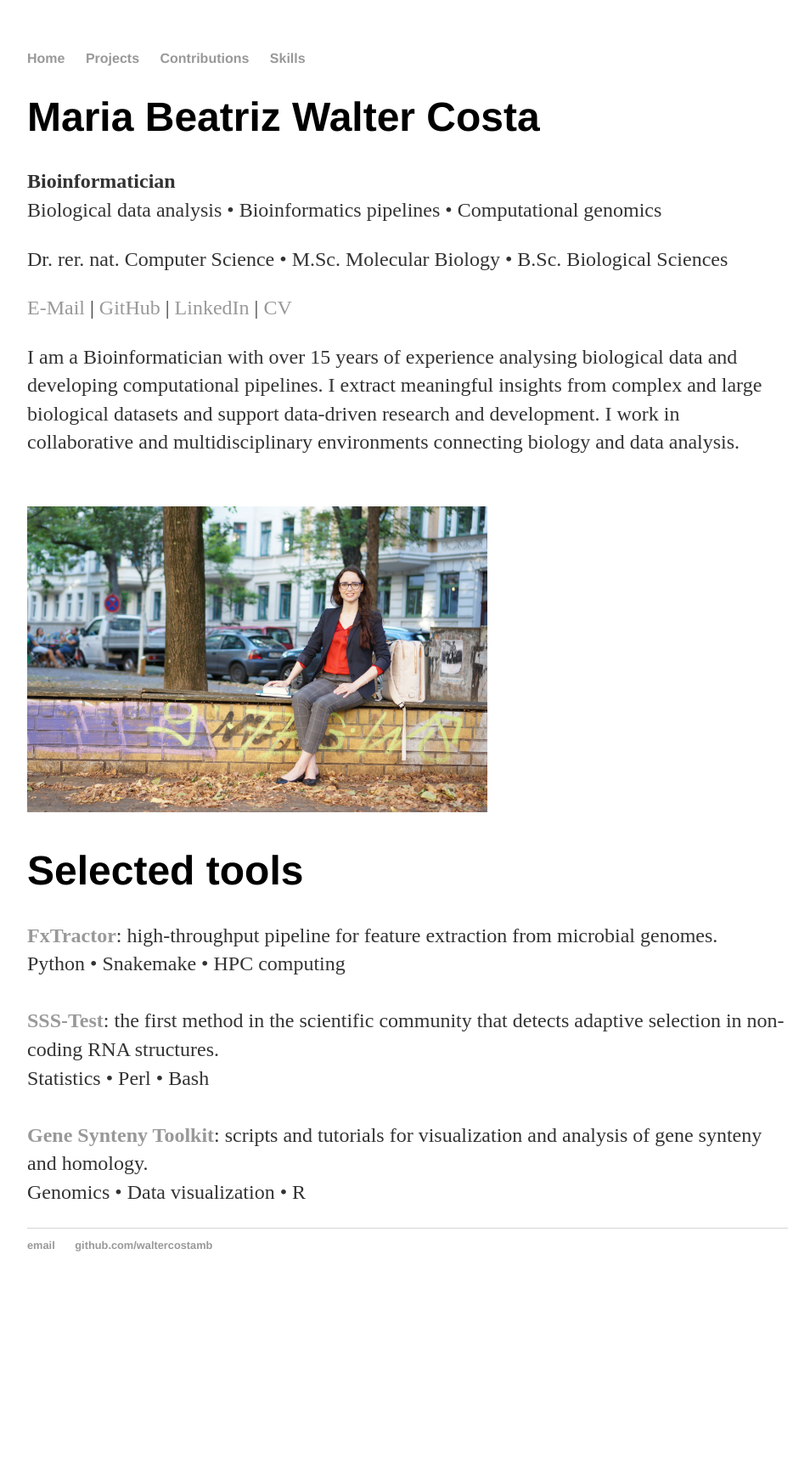
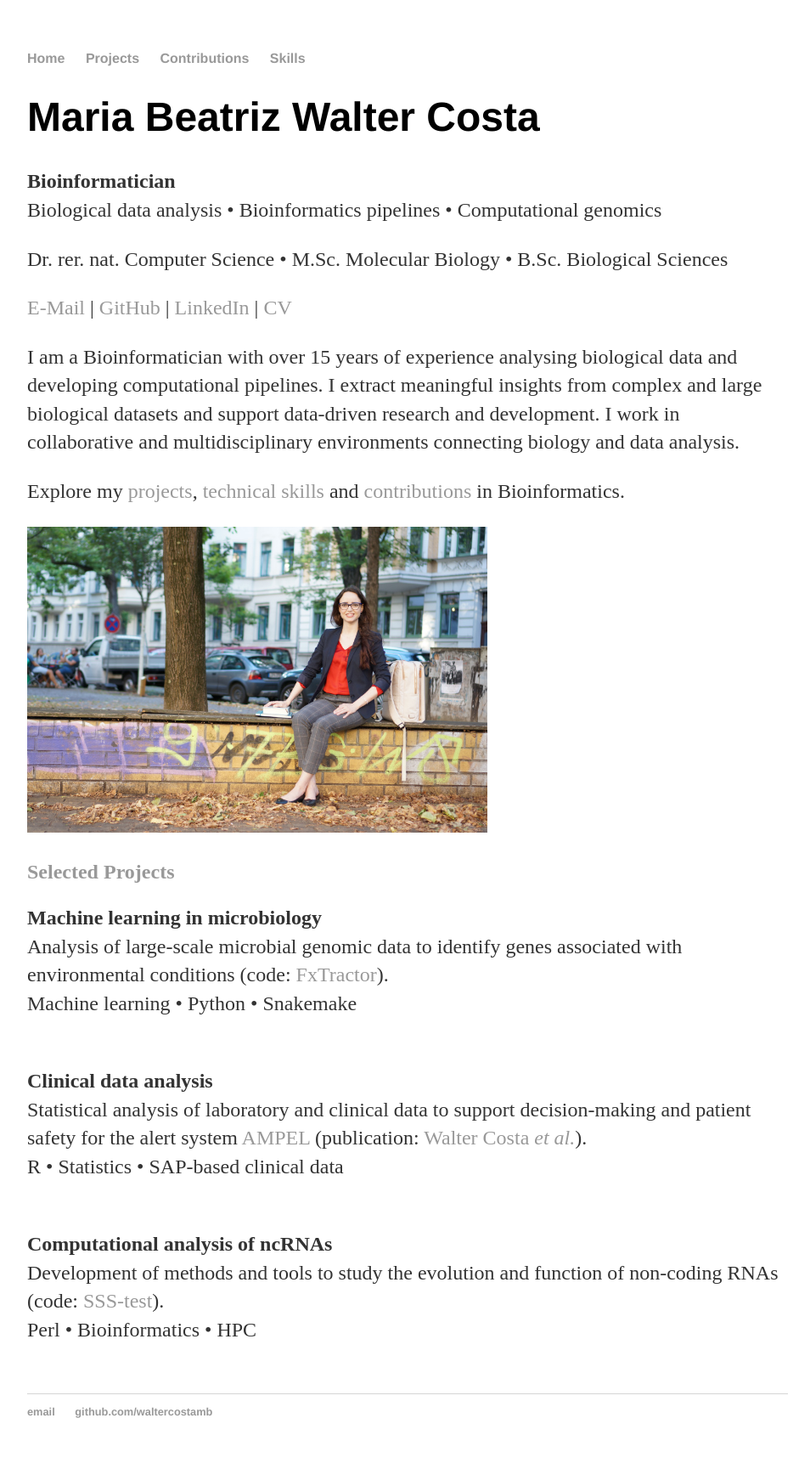
Before and after one commit to waltercostamb/waltercostamb.github.io, a Jekyll site: the page built from index.html, in a window 1280 px wide. Shown: the whole page at 85% size, without its empty margins (160-1114 px from the left). Built offline with Jekyll 4.4.1, drawn with Linux system fonts in a browser that asks for light colours; before the commit the page ends 1533 px from its top, so only the background shows below that.

Commit message:
Update index.html

```diff
--- a/index.html
+++ b/index.html
@@ -23,29 +23,34 @@ title: Maria Beatriz Walter Costa
 
 	<p> I am a Bioinformatician with over 15 years of experience analysing biological data and developing computational pipelines.
 		I extract meaningful insights from complex and large biological datasets and support data-driven research and development.
-		I work in collaborative and multidisciplinary environments connecting biology and data analysis. <br /> <br />
+		I work in collaborative and multidisciplinary environments connecting biology and data analysis. <br />
 	</p>
 
-	<p><img border="0" src="https://raw.githubusercontent.com/waltercostamb/waltercostamb.github.io/master/figures/frontpage.jpg" style="height:40vh; min-height:200px;" /></p>
+<p>
+Explore my <a href="https://waltercostamb.github.io/projects/">projects</a>, <a href="https://waltercostamb.github.io/skills/">technical skills</a>
+	and <a href="https://waltercostamb.github.io/projects/">contributions</a> in Bioinformatics.
+</p>
 
-	<h1>Selected tools</h1>
+<p><img border="0" src="https://raw.githubusercontent.com/waltercostamb/waltercostamb.github.io/master/figures/frontpage.jpg" style="height:40vh; min-height:200px;" /></p>
 
-	<p>
+<h2><a href="https://waltercostamb.github.io/projects/">Selected Projects</a></h2>
 
-	<strong><a href="https://github.com/MGXlab/FxTractor">FxTractor</a></strong>:
-	high-throughput pipeline for feature extraction from microbial genomes.<br>
-	Python • Snakemake • HPC computing
-	<br><br>
+<p>
+<strong>Machine learning in microbiology</strong><br>
+Analysis of large-scale microbial genomic data to identify genes associated with environmental conditions (code: <a href="https://github.com/MGXlab/FxTractor">FxTractor</a>).<br>
+Machine learning • Python • Snakemake<br><br>
+</p>
 
-	<strong><a href="https://github.com/waltercostamb/SSS-test">SSS-Test</a></strong>:
-	the first method in the scientific community that detects adaptive selection in non-coding RNA structures.<br>
-	Statistics • Perl • Bash
-	<br><br>
+<p>
+<strong>Clinical data analysis</strong><br>
+Statistical analysis of laboratory and clinical data to support decision-making and patient safety for the alert system <a href="https://www.ampel.care/AMPEL">AMPEL</a> (publication: <a href="https://medinform.jmir.org/2021/6/e20407">Walter Costa <em>et al.</em></a>).<br>
+R • Statistics • SAP-based clinical data<br><br>
+</p>
 
-<strong><a href="https://github.com/MGXlab/genes_synteny">Gene Synteny Toolkit</a></strong>:
-	scripts and tutorials for visualization and analysis of gene synteny and homology.<br>
-	Genomics • Data visualization • R
-
+<p>
+<strong>Computational analysis of ncRNAs</strong><br>
+Development of methods and tools to study the evolution and function of non-coding RNAs (code: <a href="https://github.com/waltercostamb/SSS-test">SSS-test</a>).<br>
+Perl • Bioinformatics • HPC<br><br>
 </p>
 
 </div><!-- /.blurb -->
```
